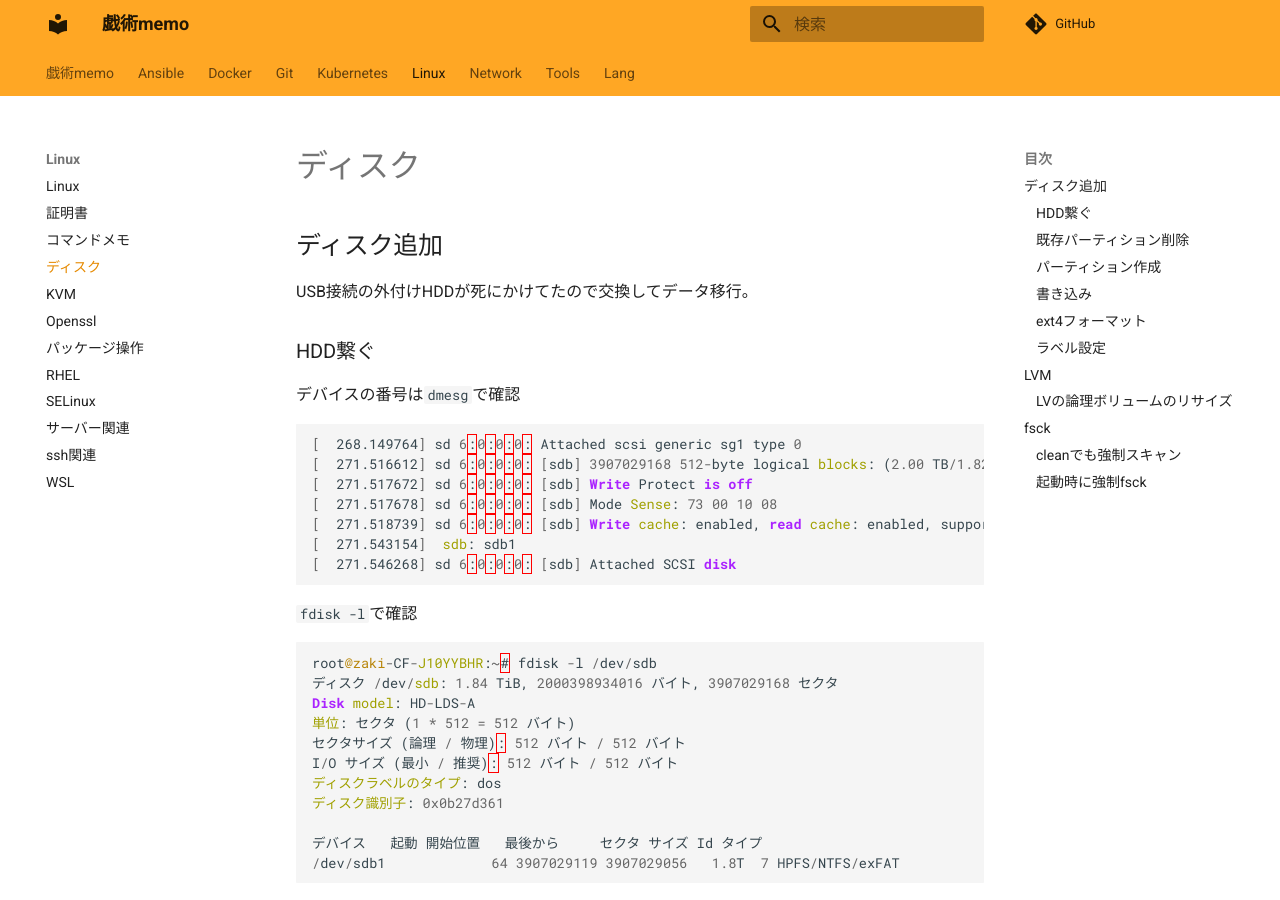
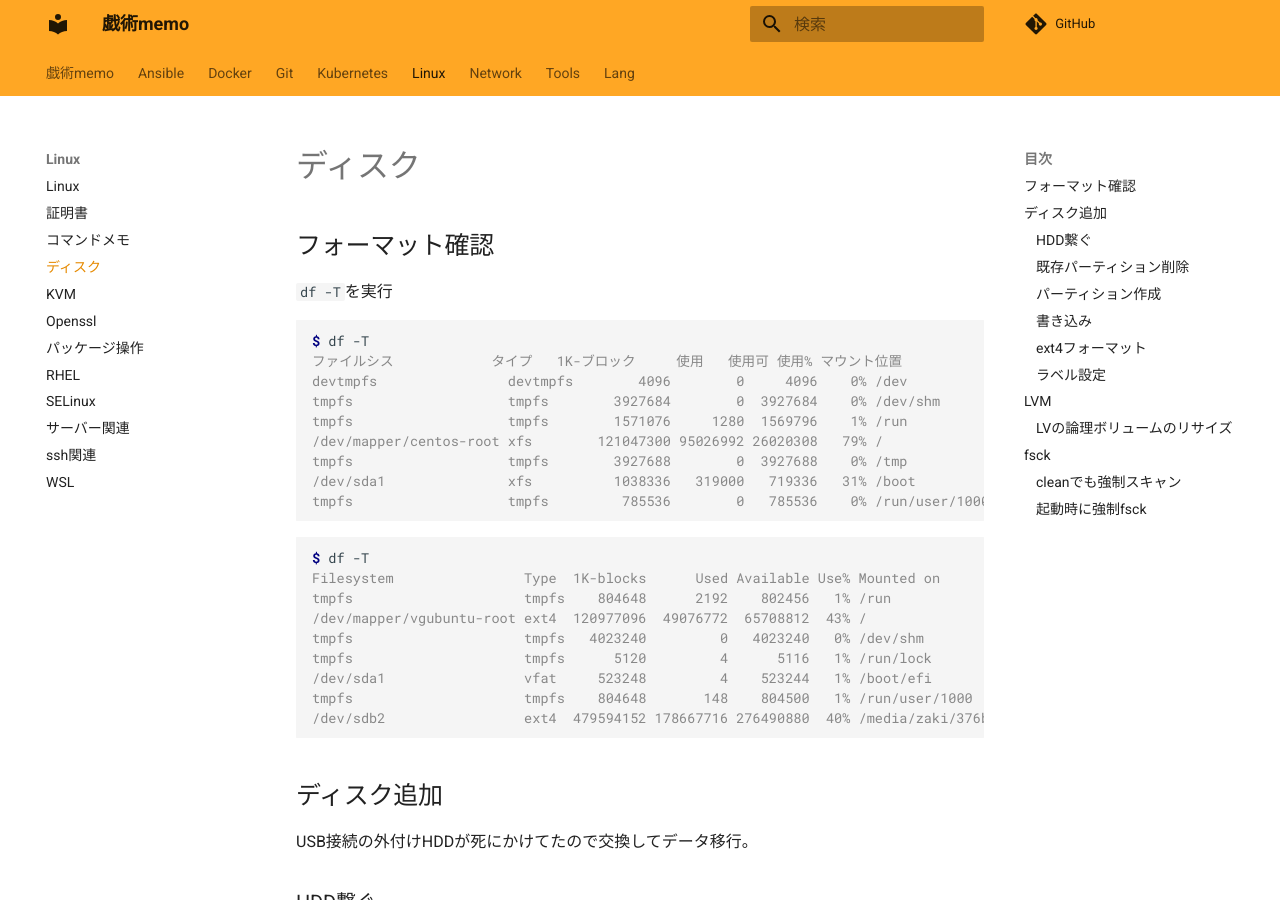
Before and after one commit to zaki-lknr/docs, an MkDocs documentation site: the page built from docs/Linux/disk.md, in a window 1280 px wide and 900 px high. Built offline with MkDocs 1.6.1 and Material for MkDocs 9.7.7, drawn with Linux system fonts in a browser that asks for light colours; comment, search, counter and statistics services are not loaded.

Commit message:
add: linux/disk: フォーマット確認

````diff
--- a/docs/Linux/disk.md
+++ b/docs/Linux/disk.md
@@ -1,4 +1,32 @@
 # ディスク
+
+## フォーマット確認
+
+`df -T`を実行
+
+```console
+$ df -T
+ファイルシス            タイプ   1K-ブロック     使用   使用可 使用% マウント位置
+devtmpfs                devtmpfs        4096        0     4096    0% /dev
+tmpfs                   tmpfs        3927684        0  3927684    0% /dev/shm
+tmpfs                   tmpfs        1571076     1280  1569796    1% /run
+/dev/mapper/centos-root xfs        121047300 95026992 26020308   79% /
+tmpfs                   tmpfs        3927688        0  3927688    0% /tmp
+/dev/sda1               xfs          1038336   319000   719336   31% /boot
+tmpfs                   tmpfs         785536        0   785536    0% /run/user/1000
+```
+
+```console
+$ df -T
+Filesystem                Type  1K-blocks      Used Available Use% Mounted on
+tmpfs                     tmpfs    804648      2192    802456   1% /run
+/dev/mapper/vgubuntu-root ext4  120977096  49076772  65708812  43% /
+tmpfs                     tmpfs   4023240         0   4023240   0% /dev/shm
+tmpfs                     tmpfs      5120         4      5116   1% /run/lock
+/dev/sda1                 vfat     523248         4    523244   1% /boot/efi
+tmpfs                     tmpfs    804648       148    804500   1% /run/user/1000
+/dev/sdb2                 ext4  479594152 178667716 276490880  40% /media/zaki/376b22ca-a013-11e8-81fd-000180792463
+```
 
 ## ディスク追加
 
````
